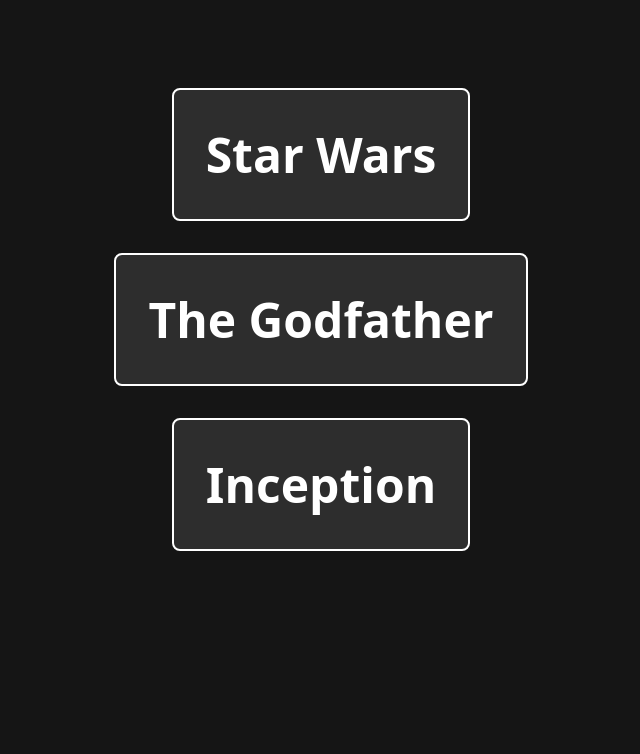
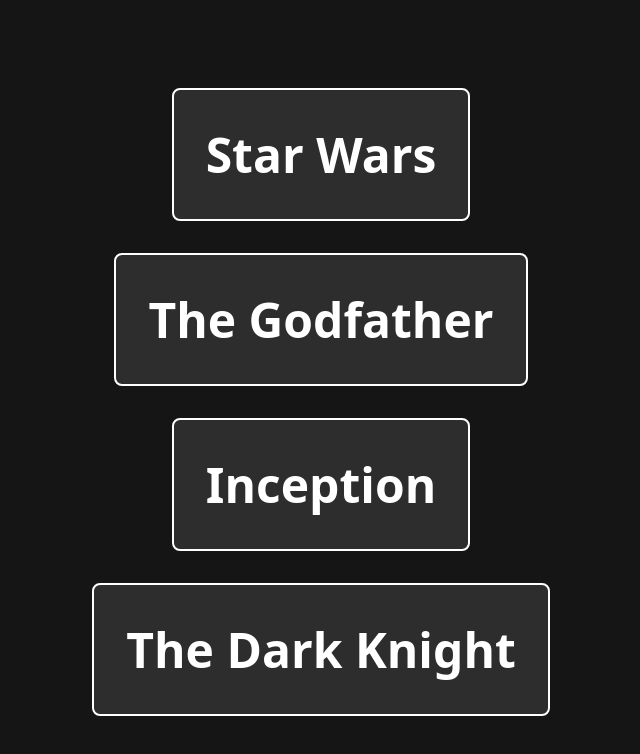
Before and after one commit to Veer2401/React-Movie-App, a React (Vite) app in the folder movie-application/: page / in a window 1280 px wide. Shown: the top 754 px of the page, without its empty margins (319-959 px from the left). Built offline with nearby package versions, Linux system fonts and the light colour scheme.

Commit message:
Update App.jsx

```diff
--- a/movie-application/src/App.jsx
+++ b/movie-application/src/App.jsx
@@ -17,6 +17,8 @@
       <Card title="Star Wars" />
       <Card title="The Godfather" />
       <Card title="Inception" />
+      <Card title="The Dark Knight" />
+
     </div>
 
   )
```
